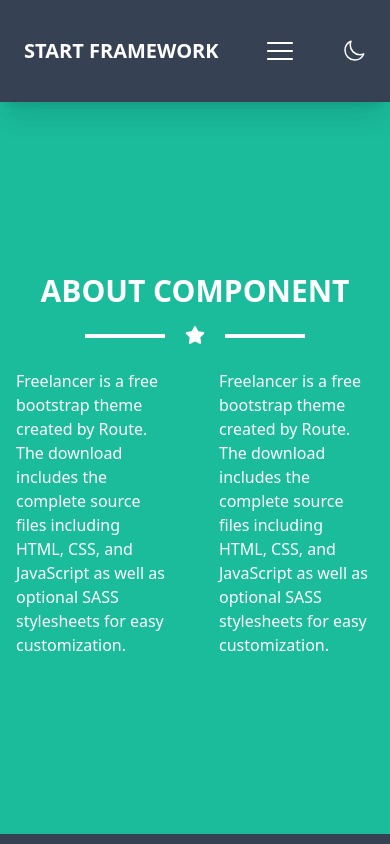
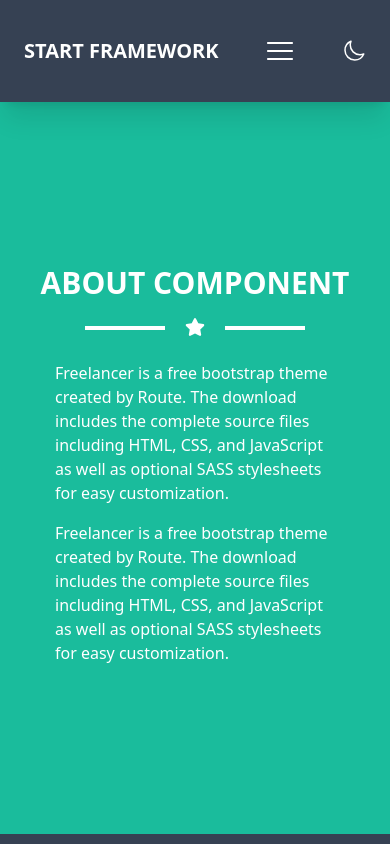
Before and after one commit to ahmedd-adel502/Framework, a React (Vite) app: page /about in a window 390 px wide. Shown: the top 844 px of the page. Built offline with nearby package versions, Linux system fonts and the light colour scheme.

Commit message:
padding update

```diff
--- a/src/Pages/About/About.jsx
+++ b/src/Pages/About/About.jsx
@@ -12,9 +12,9 @@ export default function About({toggleTheme,theme}) {
             <div className="flex  items-center justify-center mb-6">
                 <p className="text-white text-xl relative before:absolute before:w-[80px] before:h-[4px] before:bg-white before:left-[40px] before:top-[9px] after:absolute after:w-[80px] after:h-[4px] after:bg-white after:right-[40px] after:top-[9px]"><FaStar /></p>
             </div>
-            <div className="text-white flex justify-center gap-4">
-                <p className="sm:w-[40%] w-full px-4 text-left">Freelancer is a free bootstrap theme created by Route. The download includes the complete source files including HTML, CSS, and JavaScript as well as optional SASS stylesheets for easy customization.</p>
-                <p className="sm:w-[40%] w-full px-4 text-left">Freelancer is a free bootstrap theme created by Route. The download includes the complete source files including HTML, CSS, and JavaScript as well as optional SASS stylesheets for easy customization.</p>
+            <div className="text-white flex justify-center flex-col sm:flex-row gap-4">
+                <p className="sm:w-[40%] w-[80%] mx-auto px-4 text-left">Freelancer is a free bootstrap theme created by Route. The download includes the complete source files including HTML, CSS, and JavaScript as well as optional SASS stylesheets for easy customization.</p>
+                <p className="sm:w-[40%] w-[80%] mx-auto px-4 text-left">Freelancer is a free bootstrap theme created by Route. The download includes the complete source files including HTML, CSS, and JavaScript as well as optional SASS stylesheets for easy customization.</p>
             </div>
           </div>
 
```
